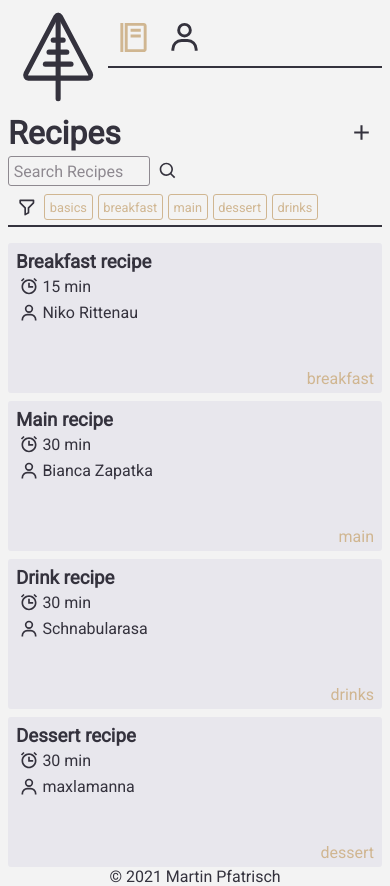
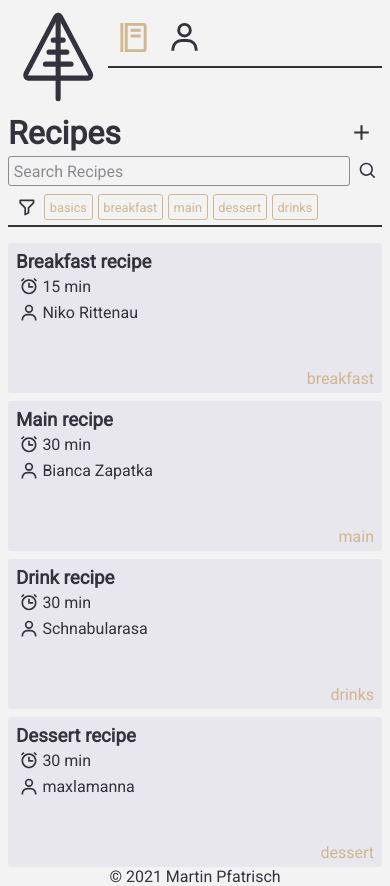
Before and after one commit to PfMartin/weGoNice, a React (Create React App) app in the folder frontend/: page / in a window 390 px wide. Built offline with nearby package versions, Linux system fonts and the light colour scheme; no server answers.

Commit message:
Responsiveness of the options bar in overview pages

```diff
--- a/frontend/src/components/Structure/OptionsBar/OptionsBar.css
+++ b/frontend/src/components/Structure/OptionsBar/OptionsBar.css
@@ -1,11 +1,13 @@
 .options-bar {
-  display: flex;
+  display: grid;
   justify-content: space-between;
   align-items: center;
   border-bottom: 2px solid var(--dark-grey);
 }
 
 .filter-section {
+  grid-row: 2/3;
+  margin-right: 5px;
   display: flex;
   justify-content: flex-start;
   align-items: center;
@@ -25,31 +27,25 @@
 }
 
 .search-section {
-  display: flex;
+  width: 100vw;
+  display: grid;
   align-items: center;
+  grid-template-columns: 5fr 60px;
 }
 
-@media only screen and (max-width: 530px) {
+.search-input input {
+  width: 100%;
+}
+
+@media only screen and (min-width: 600px) {
   .options-bar {
-    display: grid;
-    grid-template-columns: 1fr;
-  }
-
-  .filter-section {
-    grid-row: 2 / 3;
-    justify-content: left;
+    display: flex;
+    justify-content: space-between;
+    align-items: center;
+    border-bottom: 2px solid var(--dark-grey);
   }
 
   .search-section {
-    grid-row: 1 / 2;
-  }
-
-  .search-section input {
+    max-width: 400px;
   }
 }
-
-@media only screen and (max-width: 600px) {
-  .search-section input {
-    width: 130px;
-  }
-}
--- a/frontend/src/components/Structure/OptionsBar/OptionsBar.js
+++ b/frontend/src/components/Structure/OptionsBar/OptionsBar.js
@@ -1,4 +1,3 @@
-// Ich hoffe du hast gutes Schuhwerk eingepackt, denn vielleicht schicken wir dich aber auch auf einen gefährlichen Klettersteig, bei dem du gegen den Abgrund kämpfst.
 import './OptionsBar.css';
 
 import React from 'react';
@@ -17,10 +16,14 @@ const OptionsBar = ({ children, onClickFilter, searchPlaceholder }) => {
         <div className="filter-tags">{children}</div>
       </div>
       <form onSubmit={(e) => e.preventDefault()} className="search-section">
-        <input placeholder={searchPlaceholder}></input>
-        <IconFrame>
-          <BiSearch />
-        </IconFrame>
+        <div className="search-input">
+          <input placeholder={searchPlaceholder}></input>
+        </div>
+        <div>
+          <IconFrame>
+            <BiSearch />
+          </IconFrame>
+        </div>
       </form>
     </div>
   );
```
